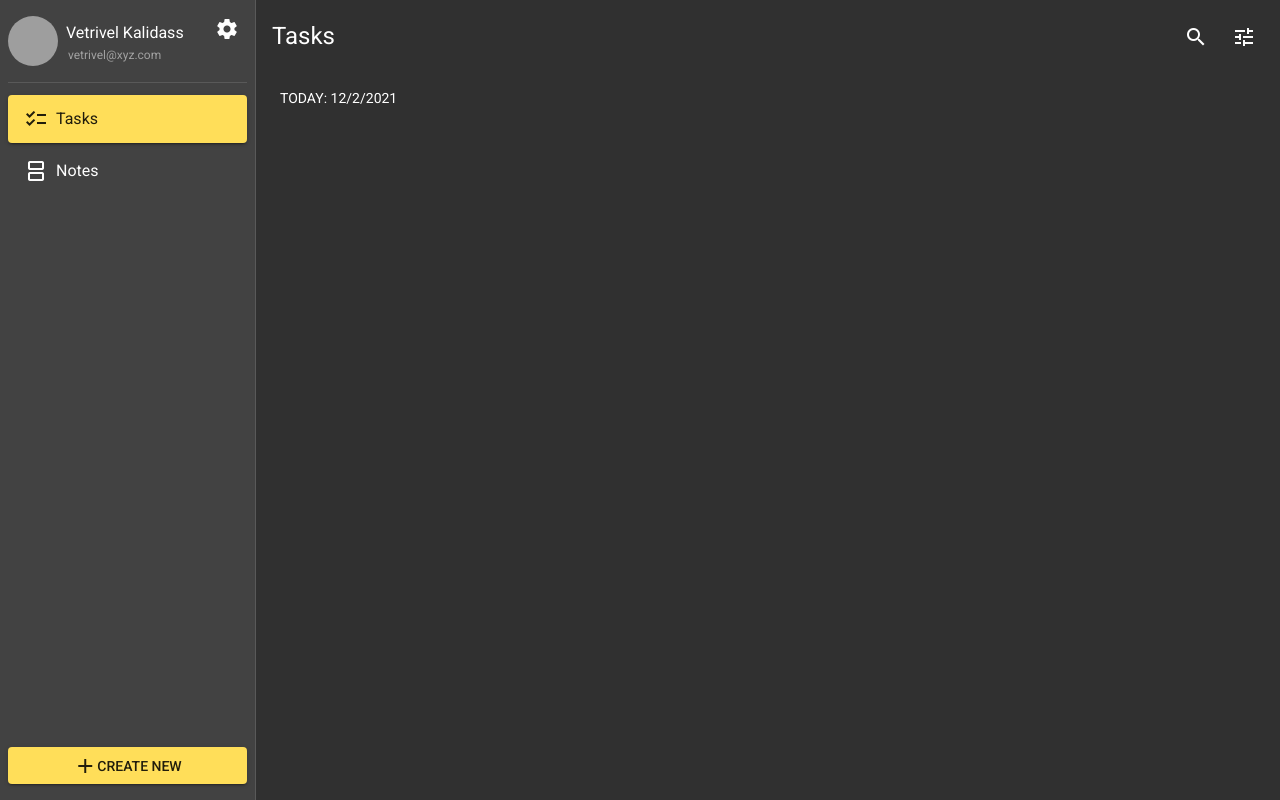
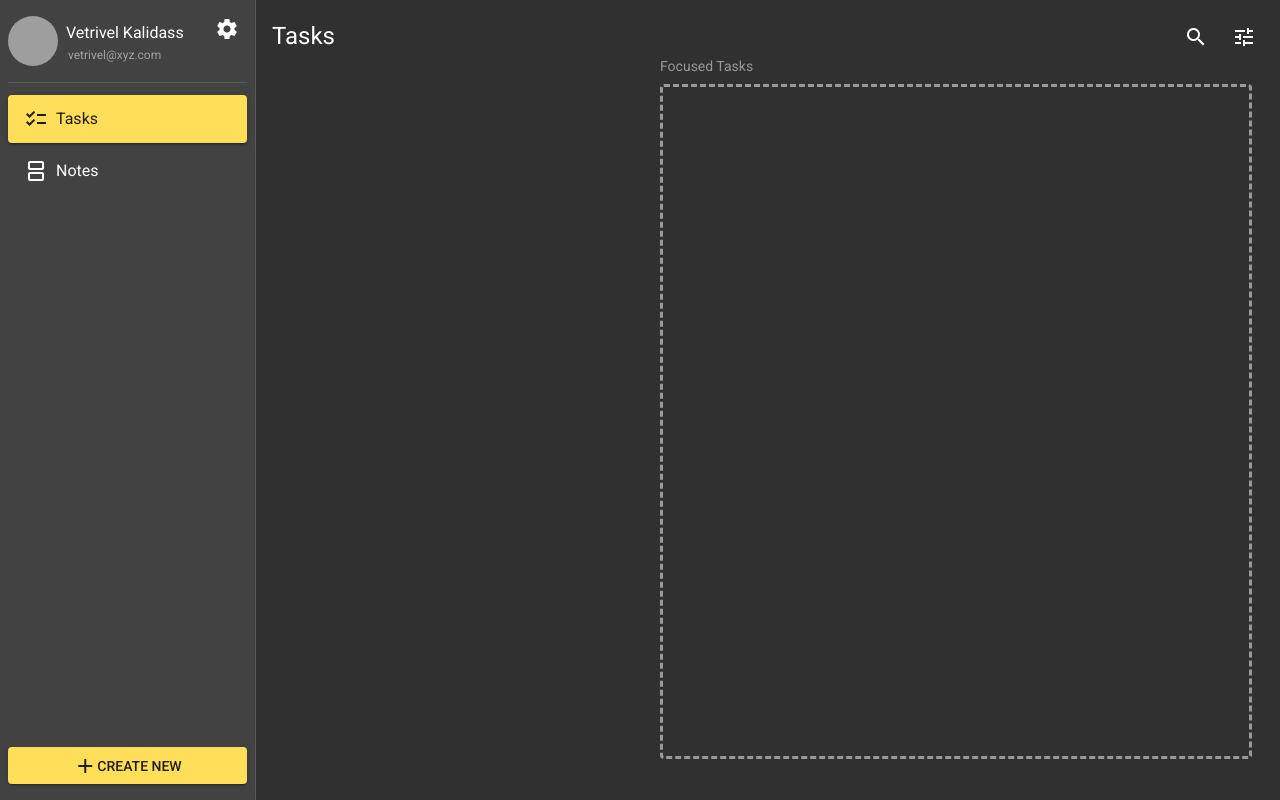
Before and after one commit to Vetrivel-Kalidass/Development-Planner, an Angular app: page /home/work-list in a window 1280 px wide. Built offline with nearby package versions, Linux system fonts and the light colour scheme; grey boxes are pictures that could not be loaded.

Commit message:
Task groups and focused groups

```diff
--- a/src/app/core/local-storage.service.ts
+++ b/src/app/core/local-storage.service.ts
@@ -28,4 +28,8 @@ export class LocalStorageService {
     localStorage.clear();
   }
 
+  generateUId(): number {
+    return Math.floor(Math.random() * 100000);
+  }
+
 }
--- a/src/app/core/note.service.ts
+++ b/src/app/core/note.service.ts
@@ -32,10 +32,12 @@ export class NoteService {
   createNote(newNote: NoteItem) {
     const currentNotes: NoteItem[] = this._localStorageService.getLocalItem(AppValues.notes);
     let noOfNotes: number | null = currentNotes?.length;
+    let uId: number = this._localStorageService.generateUId();
+    if (currentNotes.find(note => note.id === uId)) uId = this._localStorageService.generateUId();
 
     newNote = {
       ...newNote,
-      id: noOfNotes ? noOfNotes + 1 : 1,
+      id: uId,
       createdAt: new Date().toISOString(),
     };
     const newNotes: NoteItem[] = noOfNotes ? [ ...currentNotes, newNote ] : [ newNote ];
--- a/src/app/core/tag.service.ts
+++ b/src/app/core/tag.service.ts
@@ -27,8 +27,10 @@ export class TagService {
   createTag(newTag: TagItem) {
     const currentTags: TagItem[] = this._localStorageService.getLocalItem(AppValues.tags);
     let noOfTags: number | null = currentTags?.length;
+    let uId: number = this._localStorageService.generateUId();
+    if (currentTags.find(tag => tag.id === uId)) uId = this._localStorageService.generateUId();
 
-    const newTags: TagItem[] = noOfTags ? [ ...currentTags, {  id: noOfTags + 1, ...newTag } ] : [ { id: 1, ...newTag } ];
+    const newTags: TagItem[] = noOfTags ? [ ...currentTags, {  id: uId, ...newTag } ] : [ { id: uId, ...newTag } ];
     this._localStorageService.setLocalItem(AppValues.tags, newTags);
     this.setAllTags();
   }
--- a/src/app/core/task-service.service.ts
+++ b/src/app/core/task-service.service.ts
@@ -27,10 +27,12 @@ export class TaskServiceService {
   createTask(newTask: TaskItem) {
     const currentTasks: TaskItem[] = this._localStorageService.getLocalItem(AppValues.tasks);
     let noOfTasks: number | null = currentTasks?.length;
+    let uId: number = this._localStorageService.generateUId();
+    if (currentTasks.find(task => task.id === uId)) uId = this._localStorageService.generateUId();
 
     newTask = {
       ...newTask,
-      id: noOfTasks ? noOfTasks + 1 : 1,
+      id: uId,
       createdAt: new Date().toISOString(),
     };
     const newTasks: TaskItem[] = noOfTasks ? [ ...currentTasks, newTask ] : [ newTask ];
--- a/src/app/home/work-list/work-list.component.html
+++ b/src/app/home/work-list/work-list.component.html
@@ -8,16 +8,16 @@
         <mat-icon class="material-icons-outlined">tune</mat-icon>
     </button>
       <mat-menu #tuneOptions="matMenu">
-        <button mat-menu-item>
+        <button mat-menu-item (click)="filterByInCompleted()">
           <span>Incompleted Tasks</span>
         </button>
-        <button mat-menu-item>
+        <button mat-menu-item (click)="filterByCompleted()">
           <span>Completed Tasks</span>
         </button>
-        <button mat-menu-item>
+        <button mat-menu-item (click)="fetchTasks()">
           <span>All Tasks</span>
         </button>
       </mat-menu>
   </div>
 </div>
-<app-task-list [allTasks]="allTasks$ | async" [allTags]="allTags$ | async"></app-task-list>
+<app-task-list [allTasks]="filteredTasks" [allTags]="allTags$ | async"></app-task-list>
--- a/src/app/home/work-list/work-list.component.ts
+++ b/src/app/home/work-list/work-list.component.ts
@@ -1,5 +1,5 @@
-import { Component, OnInit } from '@angular/core';
-import { Observable } from 'rxjs';
+import { Component, OnDestroy, OnInit } from '@angular/core';
+import { map, Observable, Subscription } from 'rxjs';
 import { TagService } from 'src/app/core/tag.service';
 import { TaskServiceService } from 'src/app/core/task-service.service';
 import { TagItem, TaskItem } from 'src/app/models';
@@ -9,21 +9,44 @@ import { TagItem, TaskItem } from 'src/app/models';
   templateUrl: './work-list.component.html',
   styleUrls: ['./work-list.component.css']
 })
-export class WorkListComponent implements OnInit {
+export class WorkListComponent implements OnInit, OnDestroy {
 
-  allTasks$: Observable<TaskItem[] | null | undefined>;
+  allTasks: TaskItem[] | null | undefined;
+  filteredTasks: TaskItem[] = [];
   allTags$: Observable<TagItem[] | null | undefined>;
+
+  tasksSubs$: Subscription;
 
   constructor(
     private _taskService: TaskServiceService,
     private _tagService: TagService
   ) {
-    this.allTasks$ = this._taskService.allTasks;
+    this.tasksSubs$ = this._taskService.allTasks.subscribe(tasks => {
+      this.allTasks = tasks;
+      this.filteredTasks = this.allTasks?.length ? this.allTasks : [];
+    });
     this.allTags$ = this._tagService.allTags;
   }
-
 
   ngOnInit(): void {
   }
 
+  ngOnDestroy(): void {
+    this.tasksSubs$.unsubscribe();
+  }
+
+  filterByCompleted() {
+    if (!this.allTasks) return;
+    this.filteredTasks = this.allTasks.filter(task => task.completed);
+  }
+
+  filterByInCompleted() {
+    if (!this.allTasks) return;
+    this.filteredTasks = this.allTasks.filter(task => !task.completed);
+  }
+
+  fetchTasks() {
+    this.filteredTasks = this.allTasks?.length ? this.allTasks : [];
+  }
+
 }
--- a/src/app/shared/create-task/create-task.component.ts
+++ b/src/app/shared/create-task/create-task.component.ts
@@ -103,7 +103,7 @@ export class CreateTaskComponent implements OnInit {
       }
       this._taskService.editTask(modifiedTask);
     }
-    this._matDialogRef.close();
+    // this._matDialogRef.close();
   }
 
   trackByFn(index: number, item: object): number {
--- a/src/app/shared/task-list/task-list.component.html
+++ b/src/app/shared/task-list/task-list.component.html
@@ -1,8 +1,9 @@
+<div cdkDropListGroup class="task-group-list">
 
+    <span>
         <mat-card class="task-group bg-transparent no-box-shadow">
-    <div class="mat-headline-2 mb-8" *ngIf="today">TODAY: {{ today }}</div>
 
-    <div cdkDropList class="list-container" (cdkDropListDropped)="drop($event)">
+            <div cdkDropList class="list-container" [cdkDropListData]="allTasks" (cdkDropListDropped)="drop($event)">
                 <div class="list-box" *ngFor="let task of allTasks; trackBy: trackByFn; let i = index" cdkDrag>
                   <div class="list-custom-placeholder" *cdkDragPlaceholder></div>
                   <mat-expansion-panel [expanded]="indexExpanded == i" class="task-item hover-box-shadow-1-tile" disabled hideToggle [ngClass]="{ 'bg-disabled text-mute': task.completed }">
@@ -50,3 +51,60 @@
                 </div>
               </div>
         </mat-card>
+    </span>
+
+    <span id="focusedTaskGroup">
+        <div class="mat-heading-1 text-mute ml-8 mb-8">Focused Tasks</div>
+        <mat-card class="task-group bg-transparent no-box-shadow">
+
+            <div cdkDropList class="list-container" [cdkDropListData]="focusedTasks" (cdkDropListDropped)="drop($event)">
+                    <div class="list-box" *ngFor="let task of focusedTasks; trackBy: trackByFn; let i = index" cdkDrag>
+                      <div class="list-custom-placeholder" *cdkDragPlaceholder></div>
+                      <mat-expansion-panel #expPanel class="task-item hover-box-shadow-1-tile" disabled hideToggle [ngClass]="{ 'bg-disabled text-mute': task.completed }">
+
+                          <div [style.background]="getTagColor(task.tagId)" class="tag-bar"></div>
+                          <mat-expansion-panel-header>
+                              <div [style.background]="getTagColor(task.tagId)" class="tag-bar-inner"></div>
+
+                              <mat-checkbox [checked]="task.completed" (change)="checkBoxChange(task)"></mat-checkbox>
+                              <div class="details" [ngClass]="{ 'complete': task.completed }">
+                                  <a (click)="expPanel.toggle()">
+                                      <div *ngIf="task.title" class="mat-headline-1 mb-0">{{ task.title }}</div>
+                                      <div *ngIf="task.createdAt || task.dueDate" class="mat-caption text-mute mb-0">
+                                          {{ (task.createdAt | date: 'mediumDate') || '' }} - {{ (task.dueDate | date: 'mediumDate') || 'Any Time' }}
+                                      </div>
+                                  </a>
+                              </div>
+                              <button mat-icon-button [matMenuTriggerFor]="moreOptions">
+                                  <mat-icon>more_vert</mat-icon>
+                              </button>
+                              <mat-menu #moreOptions="matMenu">
+                                  <button mat-menu-item (click)="editTask(task)">
+                                      <mat-icon class="material-icons-outlined">edit</mat-icon>
+                                      <span>Edit</span>
+                                  </button>
+                                  <button mat-menu-item (click)="deleteTask(task)">
+                                      <mat-icon class="material-icons-outlined">delete</mat-icon>
+                                      <span>Delete</span>
+                                  </button>
+                              </mat-menu>
+                          </mat-expansion-panel-header>
+                          <div *ngIf="task.description" class="mat-body-1 text-mute mb-12">{{ task.description }}</div>
+                          <span class="checklist-container d-flex flex-col" *ngIf="task.checkList?.length">
+                              <mat-checkbox
+                                  class="text-mute mb-12"
+                                  *ngFor="let listItem of task.checkList; trackBy: trackByFn"
+                                  name="listItem.id"
+                                  (change)="checklistChange(task, listItem)"
+                                  [checked]="listItem.completed"
+                              >
+                                  <span [ngClass]="{ 'text-strike': listItem.completed }">{{ listItem.description }}</span>
+                              </mat-checkbox>
+                          </span>
+                      </mat-expansion-panel>
+                    </div>
+            </div>
+        </mat-card>
+    </span>
+
+</div>
--- a/src/app/shared/task-list/task-list.component.ts
+++ b/src/app/shared/task-list/task-list.component.ts
@@ -4,7 +4,7 @@ import { TaskServiceService } from 'src/app/core/task-service.service';
 import { CheckListItem, TagItem, TaskItem } from 'src/app/models';
 import { CreateTaskComponent } from '../create-task/create-task.component';
 import { AppValues } from '../data';
-import {CdkDragDrop, moveItemInArray} from '@angular/cdk/drag-drop';
+import {CdkDragDrop, moveItemInArray, transferArrayItem} from '@angular/cdk/drag-drop';
 
 @Component({
   selector: 'app-task-list',
@@ -13,11 +13,13 @@ import {CdkDragDrop, moveItemInArray} from '@angular/cdk/drag-drop';
 })
 export class TaskListComponent implements OnInit {
 
-  @Input() allTasks: TaskItem[] | null | undefined;
+  @Input() allTasks: TaskItem[] = [];
   @Input() allTags: TagItem[] | null | undefined;
+
+  focusedTasks: TaskItem[] = [];
+  selectedTask: TaskItem | null | undefined;
   today!: string;
-
-  indexExpanded: number = 0;
+  indexExpanded: number = -1;
 
   constructor(
     private _taskService: TaskServiceService,
@@ -29,10 +31,17 @@ export class TaskListComponent implements OnInit {
   ngOnInit(): void {
   }
 
-  drop(event: CdkDragDrop<string[]>) {
-    if (!this.allTasks?.length) return;
-    this.indexExpanded = -1;
-    moveItemInArray(this.allTasks, event.previousIndex, event.currentIndex);
+  drop(event: CdkDragDrop<any[]>) {
+    if (event.previousContainer === event.container) {
+      moveItemInArray(event.container.data, event.previousIndex, event.currentIndex);
+    } else {
+      transferArrayItem(
+        event.previousContainer.data,
+        event.container.data,
+        event.previousIndex,
+        event.currentIndex,
+      );
+    }
   }
 
   getTagColor(tagId: number): string {
--- a/src/styles/_components.styles.scss
+++ b/src/styles/_components.styles.scss
@@ -146,7 +146,10 @@ mat-toolbar.top-bar.shrink {
 
 /* TASK & NOTE ITEM COMPONENT */
 mat-card.task-group {
-	margin: 16px 8px;
+	margin: 16px 8px 0px 8px;
+}
+#focusedTaskGroup {
+	display: none;
 }
 mat-expansion-panel.task-item, mat-expansion-panel.note-item {
 		box-shadow: rgba(0, 0, 0, 0.05) 0px 6px 24px 0px, rgba(0, 0, 0, 0.08) 0px 0px 0px 1px;
@@ -243,6 +246,9 @@ mat-expansion-panel.note-item {
 			top: 0;
 			left: 16px;
 		}
+}
+.list-container mat-expansion-panel.mat-expanded  {
+	margin-bottom: 8px !important;
 }
 
 /* FULL VIEW DIALOG COMPONENT */
@@ -466,4 +472,42 @@ mat-drawer.side-navbar {
 	.group-tiles-container .mat-card-header {
 		height: 100px !important;
 	}
+	.task-group-list {
+		display: flex;
+		flex-direction: row;
+		flex-wrap: wrap;
+		overflow-x: hidden;
+		overflow-y: auto;
+	}
+	mat-card.task-group {
+		width: 380px !important;
+		height: calc(100vh - 100px);
+		display: flex;
+		flex-wrap: wrap;
+		box-sizing: border-box;
+		padding: 16px;
+		margin: 0px 8px;
+		overflow-x: hidden;
+		overflow-y: auto;
+
+		.list-container {
+			width: 100% !important;
+		}
+	}
 }
+@media (min-width: 992px) {
+	#focusedTaskGroup {
+		display: block !important;
+		width: calc(100% - 432px);
+
+		mat-card.task-group {
+			border: dashed 3px #999;
+    		width: 100% !important;
+    		height: calc(100vh - 125px);
+
+			mat-expansion-panel-header .details {
+				max-width: 80% !important;
+			}
+		}
+	}
+}
```
Lines whose indentation alone changed are shown as unchanged.
